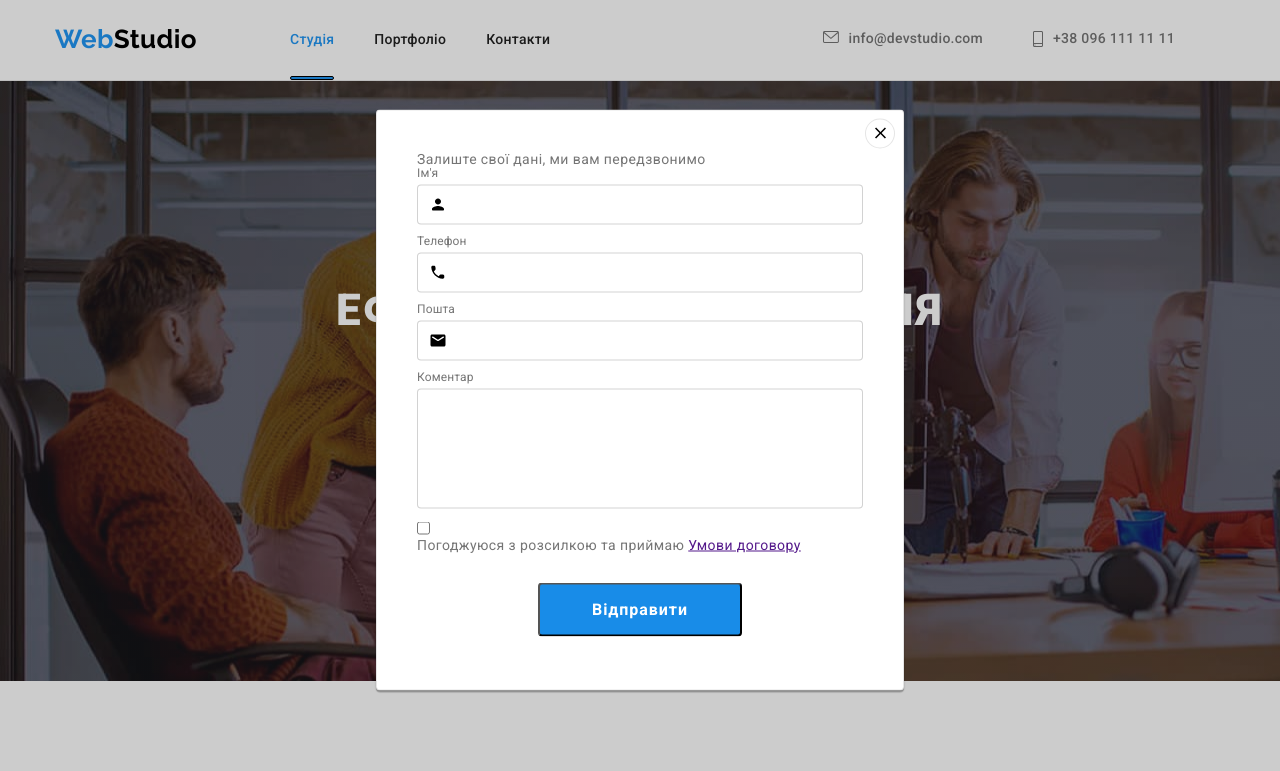
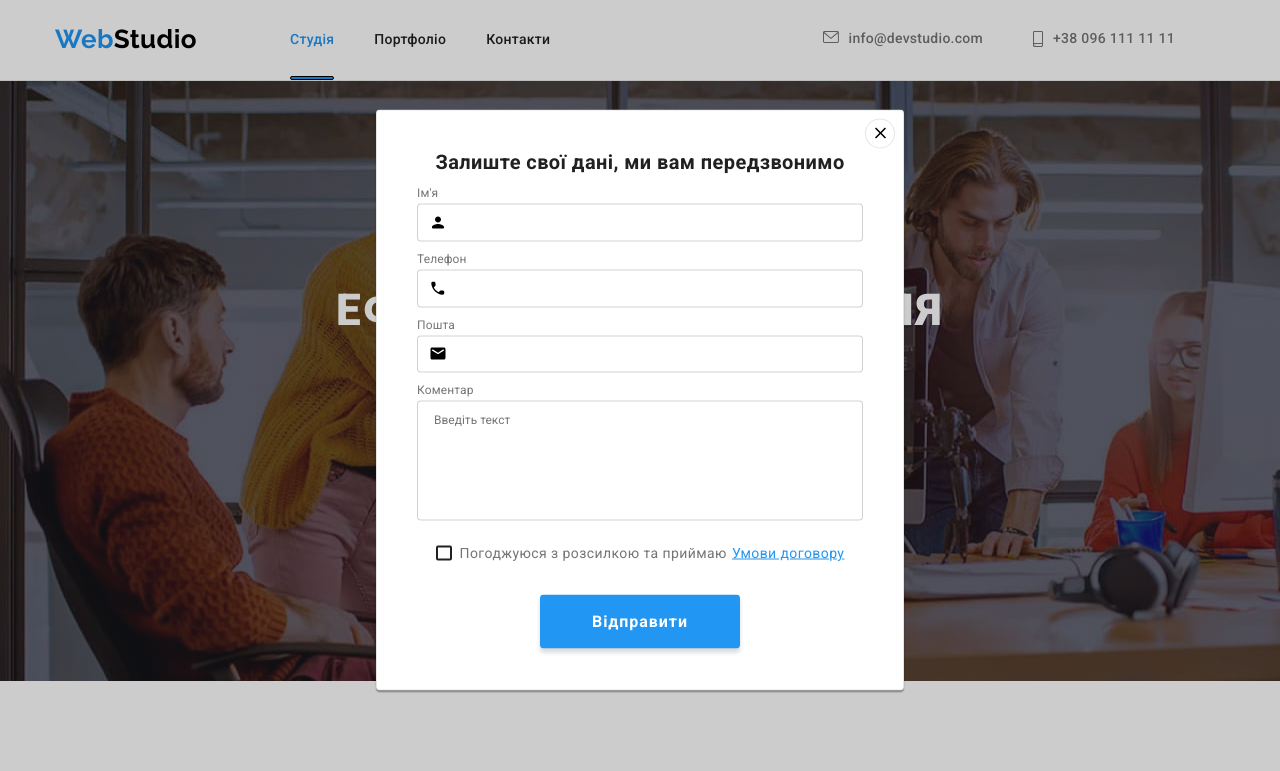
Before and after one commit to Andriy-Martsynyak/goit-markup-hw-06, a plain HTML site: page index.html in a window 1280 px wide. Shown: the top 771 px of the page. Drawn offline with nearby package versions, Linux system fonts and the light colour scheme.

Commit message:
commit-3

```diff
--- a/css/styles.css
+++ b/css/styles.css
@@ -48,7 +48,8 @@ img {
   padding-right: 15px;
 }
 
-.visually-hidden {
+.visually-hidden,
+.agreement-checkbox {
   position: absolute;
   width: 1px;
   height: 1px;
@@ -828,124 +829,151 @@ button.primary.footer {
   padding: 0;
 }
 
-.contact-form-title {
-  display: inline-block;
-  margin: 0 auto;
+.modal-close-btn-icon {
+  vertical-align: middle;
 }
 
-.contact-form {
-  display: flex;
-  flex-direction: column;
+.modal-close-btn:hover,
+.modal-close-btn:focus {
+  fill: var(--accent-color);
 }
 
-.contact-form-input {
-  width: 100%;
-  height: 40px;
-  border: 1px solid rgba(33, 33, 33, 0.2);
-  border-radius: 4px;
-  padding-left: 42px;
-
-  transition: border-color var(--timing-function);
+.modal-title {
+  font-size: 20px;
+  line-height: calc(23 / 20);
+  text-align: center;
+  color: var(--title-text-color);
 }
 
-.contact-form-element-desc {
+.modal-form {
+  margin: 12px 0 0;
+}
+
+.modal-form-item {
+  margin: 10px 0 0;
+}
+
+.modal-form-item:first-child {
+  margin-top: 0;
+}
+
+.modal-form-label {
+  position: relative;
   display: block;
   font-size: 12px;
-  line-height: 1.16;
+  line-height: calc(14 / 12);
   letter-spacing: 0.01em;
   color: var(--primary-text-color);
-  margin-bottom: 4px;
 }
 
-.contact-form-input-wrapper {
-  position: relative;
-  display: block;
-}
-
-.contact-form-icon {
+.modal-form-field-icon {
   position: absolute;
   top: 50%;
   left: 12px;
-  transform: translateY(-50%);
-
-  width: 18px;
-  height: 18px;
-  transition: background-color var(--timing-function);
+  transition: fill 250ms cubic-bezier(0.4, 0, 0.2, 1);
 }
 
-.contact-form-field {
-  padding-bottom: 10px;
+.modal-form-field {
+  display: block;
+  margin: 4px 0 0;
+  width: 100%;
+  padding: 11px 12px 11px 35px;
+  border: 1px solid rgba(33, 33, 33, 0.2);
+  border-radius: 4px;
+  outline: none;
+  transition: border-color 250ms cubic-bezier(0.4, 0, 0.2, 1);
 }
 
-.contact-form-input:focus {
-  outline: none;
+.modal-form-field:focus {
   border-color: var(--accent-color);
 }
 
-.contact-form-input:focus + .contact-form-icon {
+.modal-form-field:focus + .modal-form-field-icon {
   fill: var(--accent-color);
 }
 
-.contact-form-comment {
-  width: 100%;
+.comment-field {
+  padding: 12px 16px;
   height: 120px;
-  padding: 12px 16px;
   resize: none;
-  border: 1px solid rgba(33, 33, 33, 0.2);
-  border-radius: 4px;
 }
 
-.contact-form-comment:focus {
-  outline: none;
+.agreement-label {
+  display: flex;
+  align-items: center;
+  justify-content: center;
+  margin: 20px 0 0;
+  line-height: calc(24 / 14);
+  color: var(--primary-text-color);
+}
+
+.agreement-label-link {
+  display: inline-block;
+  margin: 0 0 0 5px;
+  text-decoration-line: underline;
+  color: var(--accent-color);
+}
+
+.checkbox-icon {
+  position: relative;
+  margin: 0 8px 0 0;
+  width: 16px;
+  height: 15px;
+  background-color: transparent;
+  border: 2px solid var(--title-text-color);
+  border-radius: 2px;
+  transition: background-color 250ms cubic-bezier(0.4, 0, 0.2, 1);
+}
+
+.checkbox-icon::before {
+  content: ' ';
+  position: absolute;
+  width: 11px;
+  height: 6px;
+  border-left: 2px solid var(--primary-white-color);
+  border-bottom: 2px solid var(--primary-white-color);
+  top: 0%;
+  left: 50%;
+  transform: translate(-50%, 0%) rotate(-45deg);
+  opacity: 0;
+}
+
+.agreement-checkbox:checked + .checkbox-icon {
+  background-color: var(--accent-color);
+  background-origin: border-box;
   border-color: var(--accent-color);
 }
 
-.contact-form-checkbox-element {
-  display: block;
-  cursor: pointer;
-  width: 16px;
-  height: 15px;
-  opacity: 0;
-}
-
-.contact-form-checkbox:checked + .contact-form-checkbox-element {
+.agreement-checkbox:checked + .checkbox-icon::before {
   opacity: 1;
 }
 
-.contact-form-checkbox:focus + .contact-form-checkbox-element {
-  opacity: 1;
-  outline: #2196f3;
-}
-
-.contact-form-submit {
-  font-weight: 700;
-  font-size: 16px;
-  line-height: 1.88;
-  letter-spacing: 0.06em;
-  min-width: 96px;
-  min-height: 30px;
-
-  background-color: #188ce8;
-  border-radius: 4px;
-
-  color: #ffffff;
-
-  margin: 30px auto 32px;
-  padding: 10px 52px;
+.modal-form-btn {
+  display: block;
+  margin: 30px auto 0;
+  padding-left: 55px;
+  padding-right: 55px;
   transition: box-shadow 250ms cubic-bezier(0.4, 0, 0.2, 1);
 }
 
-.contact-form-submit:focus {
+.submit-btn {
+  padding: 10px 0;
+  background-color: var(--accent-color);
+  color: var(--primary-white-color);
+  font-weight: 700;
+  font-size: 16px;
+  line-height: calc(30 / 16);
+  letter-spacing: 0.06em;
   box-shadow: 0px 4px 4px rgba(0, 0, 0, 0.15);
+  border-radius: 4px;
+  width: 200px;
+  border-color: transparent;
 }
 
-.contact-form-checkbox {
-  background-color: red;
-  position: absolute;
-}
-
-.contact-form-checkbox-element {
-  position: relative;
+.modal-form-btn:hover,
+.modal-form-btn:focus {
+  box-shadow: 0px 1px 3px rgba(0, 0, 0, 0.12), 0px 1px 1px rgba(0, 0, 0, 0.14),
+    0px 2px 1px rgba(0, 0, 0, 0.2);
 }
 
 /* =============/Modal Window============ */ ;
--- a/index.html
+++ b/index.html
@@ -452,93 +452,62 @@
             <use href="./images/sprite .svg#icon-close-black"></use>
           </svg>
         </button>
+							<h2 class="modal-title">Залиште свої дані, ми вам передзвонимо</h2>
+							<form class="modal-form">
+								<ul class="modal-form-list list">
+									<li class="modal-form-item">
+										<label class="modal-form-label">
+											Ім'я
+											<input class="modal-form-field" type="text" name="user-name">
+											<svg class="modal-form-field-icon" width="18" height="18">
+												<use href="./images/sprite .svg#icon-person">
+												</use>
+											</svg>
+										</label>
+									</li>
+									<li class="modal-form-item">
+										<label class="modal-form-label">
+											Телефон
+											<input class="modal-form-field" type="tel" name="phone-number">
+											<svg class="modal-form-field-icon" width="18" height="18">
+												<use href="./images/sprite .svg#icon-phone">
+												</use>
+											</svg>
+										</label>
+									</li>
+									<li class="modal-form-item">
+										<label class="modal-form-label">
+											Пошта
+											<input class="modal-form-field" type="email" name="user-email">
+											<svg class="modal-form-field-icon" width="18" height="18">
+												<use href="./images/sprite .svg#icon-email">
+												</use>
+											</svg>
+										</label>
+									</li>
+									<li class="modal-form-item">
+										<label class="modal-form-label">
+											Коментар
+											<textarea class="modal-form-field comment-field" name="comment"
+												placeholder="Введіть текст"></textarea>
+										</label>
+									</li>
+								</ul>
+								<label class="agreement-label">
+									<input class="agreement-checkbox" type="checkbox" name="agreement">
+									<span class="checkbox-icon"></span>
+									Погоджуюся з розсилкою та приймаю <a class="agreement-label-link" href="#" target="_blank">
+										Умови договору</a>
+								</label>
+								<button class="modal-form-btn submit-btn" type="submit">Відправити</button>
+							</form>
 
-        <p class="contact-form-title">Залиште свої дані, ми вам передзвонимо</p>
-        <form class="contact-form">
-          <label class="contact-form-field">
-            <span class="contact-form-element-desc">Ім'я</span>
-            <span class="contact-form-input-wrapper">
-              <input
-                type="text"
-                class="contact-form-input"
-                name="user_name"
-                required
-                minlength="2"
-                pattern="^[a-zA-Zа-яА-ЯіІїЇ]+$"
-              />
-              <svg class="contact-form-icon">
-                <use href="./images/sprite .svg#icon-person"></use>
-              </svg>
-            </span>
-          </label>
-          <label class="contact-form-field">
-            <span class="contact-form-element-desc">Телефон</span>
-            <span class="contact-form-input-wrapper">
-              <input
-                type="tel"
-                class="contact-form-input"
-                name="user_phone_number"
-                required
-                pattern="[0-9]{3}-[0-9]{3}-[0-9]{2}-[0-9]{2}"
-                title="xxx-xxx-xx-xx"
-              />
-              <svg class="contact-form-icon">
-                <use href="./images/sprite .svg#icon-phone"></use>
-              </svg>
-            </span>
-          </label>
-          <label class="contact-form-field">
-            <span class="contact-form-element-desc">Пошта</span>
-            <span class="contact-form-input-wrapper">
-              <input type="email" class="contact-form-input" name="user_email" required />
-              <svg class="contact-form-icon">
-                <use href="/images/sprite .svg#icon-email"></use>
-              </svg>
-            </span>
-          </label>
-          <label class="contact-form-field">
-            <span class="contact-form-element-desc">Коментар</span>
-            <textarea name="comment" class="contact-form-comment" placeholder="Введіть текст">
-            </textarea>
-          </label>
 
-          <span class="contact-form-checkbox-field">
-            <input
-              id="user-policy"
-              type="checkbox"
-              class="contact-form-checkbox"
-              name="user-policy"
-            />
-            <span class="contact-form-checkbox-element">
-              <svg class="contact-form-checkbox-icon" width="16" height="15">
-                <use href="./images/sprite .svg#icon-check"></use>
-              </svg>
-            </span>
-            <label for="user-policy" class="contact-form-checkbox-desc"
-              >Погоджуюся з розсилкою та приймаю <a href="">Умови договору</a>
-            </label>
-          </span>
 
-          <button type="submit" class="contact-form-submit">Відправити</button>
+
         </form>
       </div>
     </div>
     <script src="./js/modal.js"></script>
   </body>
 </html>
-
-<!-- /* <label class="agreement-label">
-									<input class="agreement-checkbox" type="checkbox" name="agreement">
-									<span class="checkbox-icon"></span>
-									Соглашаюсь с рассылкой и принимаю <a class="agreement-label-link" href="#" target="_blank">
-										Условия
-										договора</a>
-								</label>
-								<button class="modal-form-btn submit-btn" type="submit">Отправить</button>
-							</form>
-						</div>
-					</div>
-				</div>
-			</div>
-		</section>
-		<section class="our-values section"> */ -->
```
